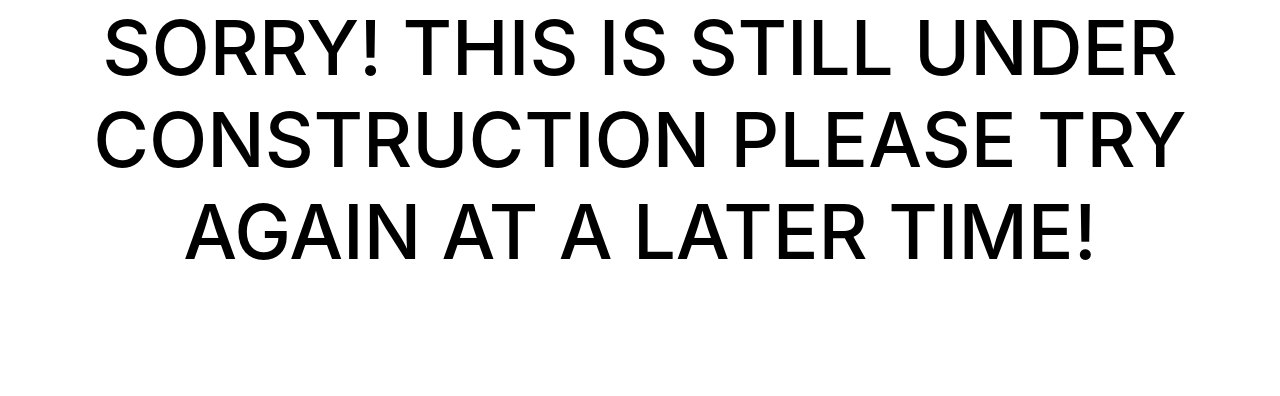
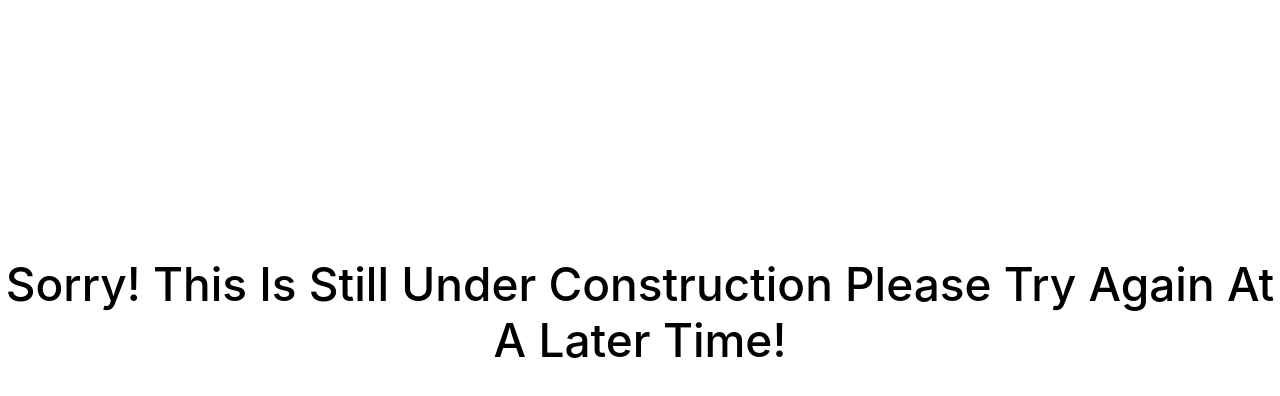
Before and after one commit to KasparsRevins/mui-copy-nike, a React (Create React App) app: page /ComingSoon in a window 1280 px wide. Shown: the top 396 px of the page. Built offline with nearby package versions, Linux system fonts and the light colour scheme.

Commit message:
Small tweaks

```diff
--- a/src/components/Layout/Body/ComingSoon.js
+++ b/src/components/Layout/Body/ComingSoon.js
@@ -4,11 +4,10 @@ function ComingSoon() {
       <h1
         style={{
           fontWeight: 500,
-          textTransform: "uppercase",
-          marginTop: "1px",
-          fontSize: "76px",
+          textTransform: "capitalize",
+          fontSize: "46px",
           textAlign: "center",
-          fontWeight: 500,
+          marginTop: "20%"
         }}
       >
         Sorry! This is still under construction please try again at a later time!
--- a/src/components/Layout/Header/keeprunning.js
+++ b/src/components/Layout/Header/keeprunning.js
@@ -19,7 +19,6 @@ export default function KeepRunning() {
             marginTop: "1px",
             fontSize: "76px",
             textAlign: "center",
-            fontWeight: 500,
           }}
         >
           It's still better outside.
```
